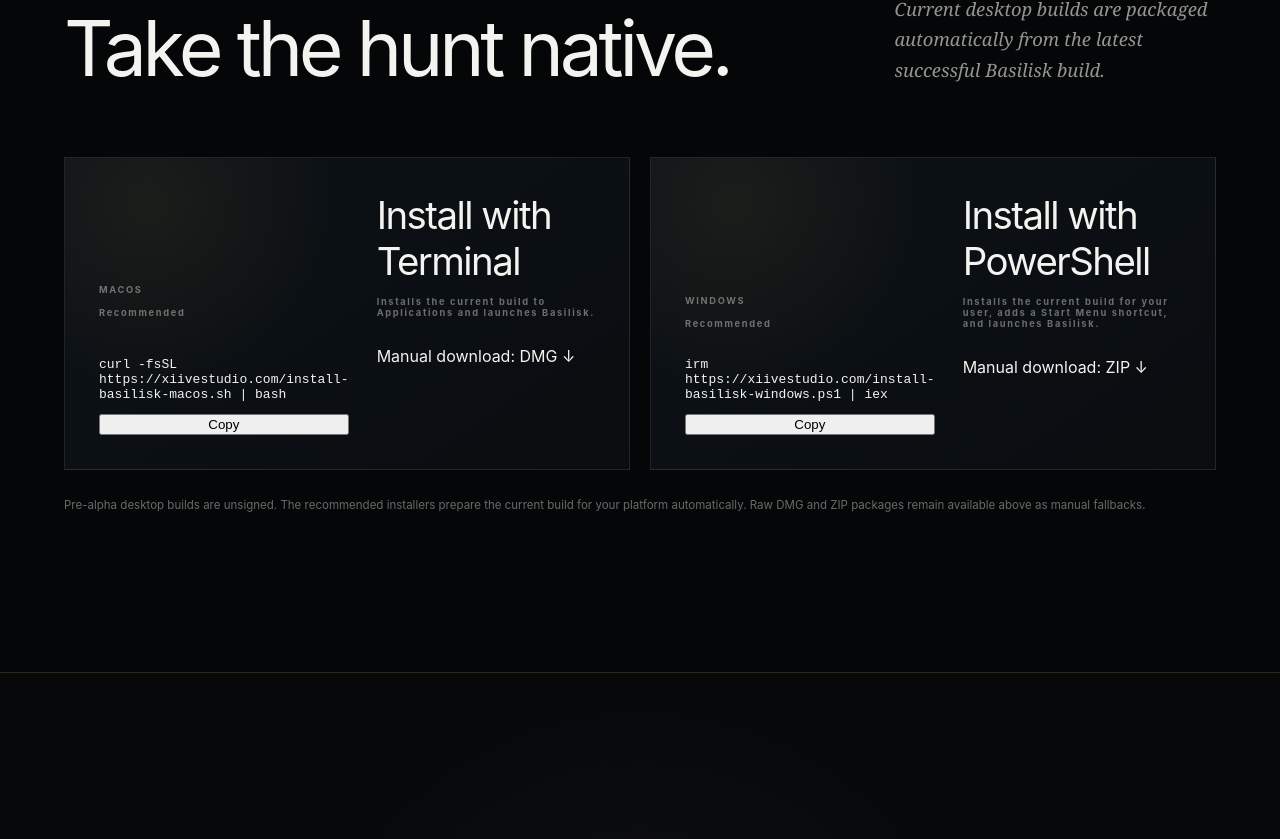
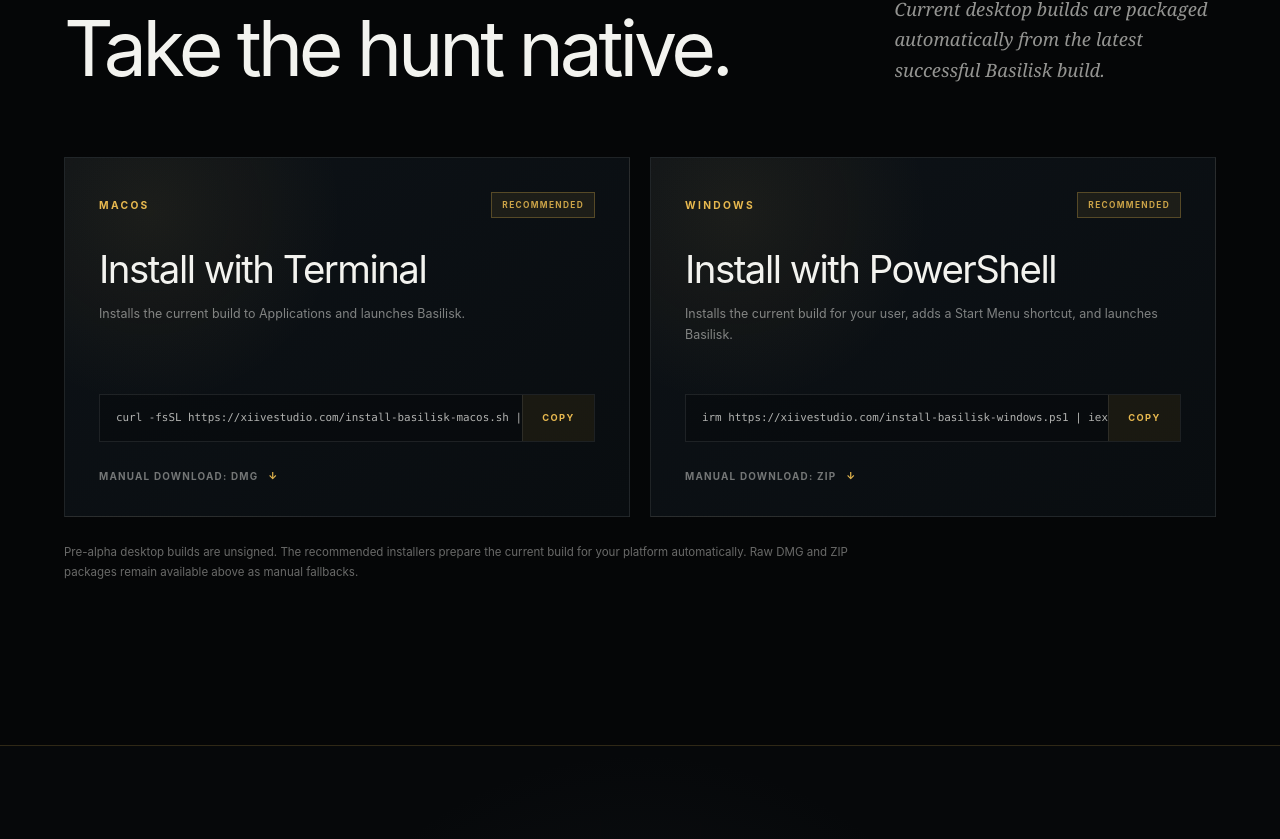
Before and after one commit to austinmhorn/xiive-studio, a website: page public/games/basilisk/index.html in a window 1280 px wide. Shown: the part 4972-5811 px from the top of the page. Drawn offline with Linux system fonts and the light colour scheme.

Commit message:
Style Basilisk installer cards

```diff
--- a/public/css/basilisk.css
+++ b/public/css/basilisk.css
@@ -562,10 +562,9 @@
 }
 
 .basilisk-download-card {
-    min-height: 230px;
-    display: grid;
-    grid-template-columns: 1fr auto;
-    grid-template-rows: auto 1fr;
+    min-height: 360px;
+    display: flex;
+    flex-direction: column;
     gap: 28px;
     padding: 34px;
     border: 1px solid rgba(255, 255, 255, 0.09);
@@ -586,6 +585,13 @@
         linear-gradient(145deg, #10161c, #090d10);
 }
 
+.basilisk-download-card-head {
+    display: flex;
+    justify-content: space-between;
+    align-items: center;
+    gap: 18px;
+}
+
 .basilisk-download-platform {
     color: var(--basilisk-gold);
     font-size: 0.64rem;
@@ -594,42 +600,126 @@
     text-transform: uppercase;
 }
 
-.basilisk-download-card > div {
-    align-self: end;
+.basilisk-download-badge {
+    padding: 7px 10px;
+    border: 1px solid rgba(232, 185, 79, 0.28);
+    background: rgba(232, 185, 79, 0.08);
+    color: rgba(232, 185, 79, 0.86);
+    font-size: 0.52rem;
+    font-weight: 700;
+    letter-spacing: 0.16em;
+    text-transform: uppercase;
+}
+
+.basilisk-download-copy {
     display: flex;
     flex-direction: column;
     gap: 12px;
 }
 
-.basilisk-download-card strong {
+.basilisk-download-copy strong {
     color: #f3f3ef;
     font-size: clamp(1.65rem, 3vw, 2.8rem);
     font-weight: 400;
     letter-spacing: -0.04em;
 }
 
-.basilisk-download-card > div > span {
-    color: rgba(243, 243, 239, 0.42);
+.basilisk-download-copy > span {
+    max-width: 520px;
+    color: rgba(243, 243, 239, 0.5);
+    font-size: 0.78rem;
+    line-height: 1.65;
+}
+
+.basilisk-install-command {
+    display: grid;
+    grid-template-columns: minmax(0, 1fr) auto;
+    align-items: stretch;
+    margin-top: auto;
+    border: 1px solid rgba(255, 255, 255, 0.09);
+    background: rgba(0, 0, 0, 0.24);
+}
+
+.basilisk-install-command code {
+    min-width: 0;
+    padding: 15px 16px;
+    overflow-x: auto;
+    color: rgba(243, 243, 239, 0.72);
+    font-family: "SFMono-Regular", Consolas, "Liberation Mono", monospace;
+    font-size: 0.68rem;
+    line-height: 1.5;
+    white-space: nowrap;
+    scrollbar-width: thin;
+}
+
+.basilisk-copy-button {
+    min-width: 72px;
+    padding: 0 16px;
+    border: 0;
+    border-left: 1px solid rgba(255, 255, 255, 0.09);
+    background: rgba(232, 185, 79, 0.08);
+    color: var(--basilisk-gold);
+    font: inherit;
     font-size: 0.58rem;
     font-weight: 700;
-    letter-spacing: 0.18em;
+    letter-spacing: 0.15em;
+    text-transform: uppercase;
+    cursor: pointer;
+    transition:
+        background 180ms ease,
+        color 180ms ease;
 }
 
-.basilisk-download-card > b {
-    grid-column: 2;
-    grid-row: 1 / span 2;
-    align-self: center;
+.basilisk-copy-button:hover,
+.basilisk-copy-button:focus-visible {
+    background: rgba(232, 185, 79, 0.16);
+    color: var(--basilisk-gold-bright);
+}
+
+.basilisk-copy-button.copied {
+    background: rgba(232, 185, 79, 0.18);
+    color: #f3f3ef;
+}
+
+.basilisk-manual-download {
+    display: inline-flex;
+    align-items: center;
+    gap: 10px;
+    width: fit-content;
+    color: rgba(243, 243, 239, 0.45);
+    font-size: 0.62rem;
+    font-weight: 700;
+    letter-spacing: 0.12em;
+    text-transform: uppercase;
+    transition: color 180ms ease;
+}
+
+.basilisk-manual-download:hover,
+.basilisk-manual-download:focus-visible {
+    color: #f3f3ef;
+}
+
+.basilisk-manual-download span {
     color: var(--basilisk-gold);
-    font-size: 2rem;
-    font-weight: 400;
 }
 
 .basilisk-download-note {
+    max-width: 820px;
     margin: 26px 0 0;
     color: rgba(243, 243, 239, 0.42);
     font-size: 0.72rem;
     line-height: 1.7;
 }
+
+.basilisk-copy-status {
+    min-height: 1.2em;
+    margin: 10px 0 0;
+    color: rgba(232, 185, 79, 0.72);
+    font-size: 0.66rem;
+    letter-spacing: 0.08em;
+}
+
+
 
 
 /* =========================================
@@ -918,8 +1008,22 @@
     }
 
     .basilisk-download-card {
-        min-height: 190px;
+        min-height: 0;
         padding: 28px;
+    }
+
+    .basilisk-download-card-head {
+        align-items: flex-start;
+    }
+
+    .basilisk-install-command {
+        grid-template-columns: 1fr;
+    }
+
+    .basilisk-copy-button {
+        min-height: 44px;
+        border-left: 0;
+        border-top: 1px solid rgba(255, 255, 255, 0.09);
     }
 
     .cosmetics-stage {
```
